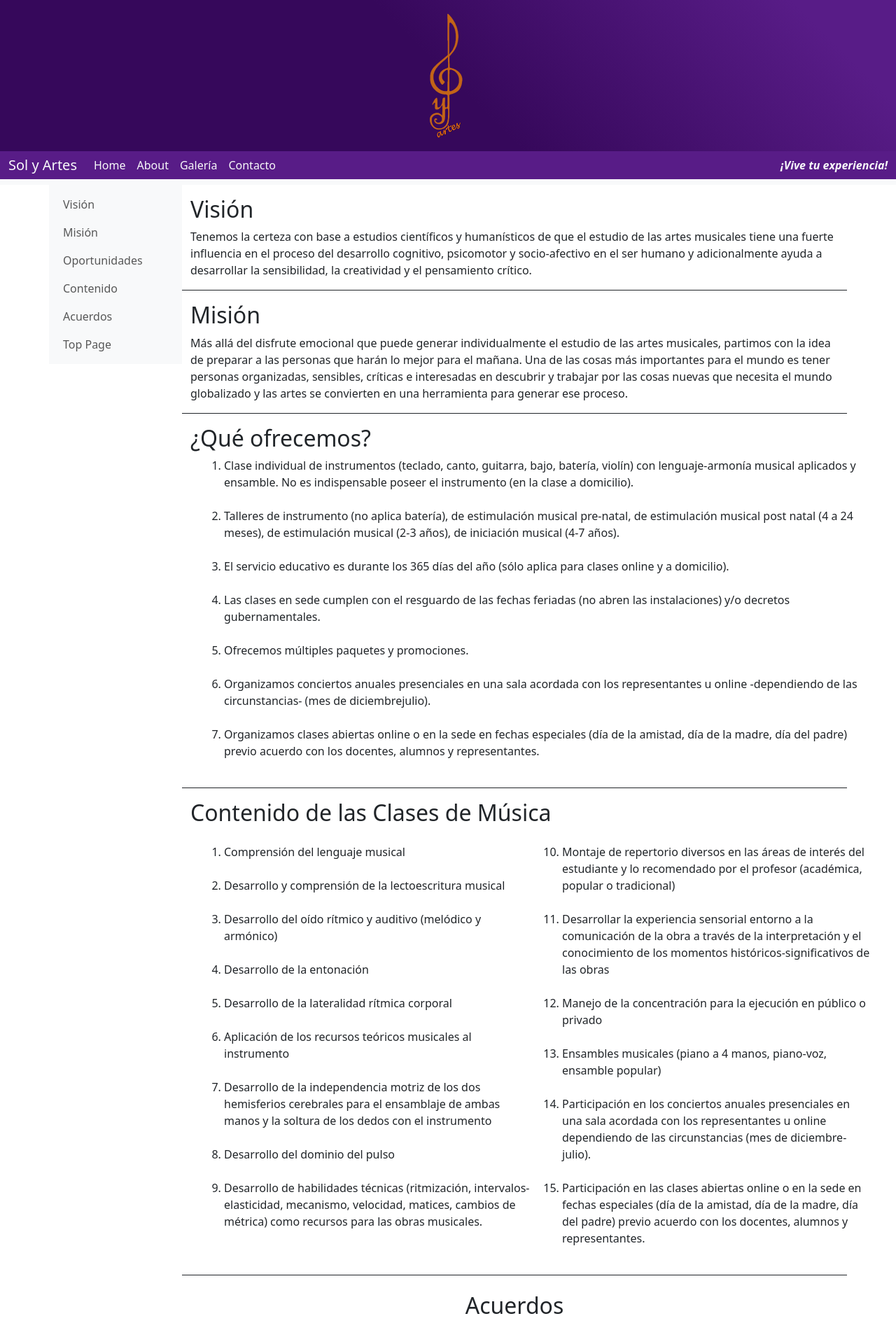
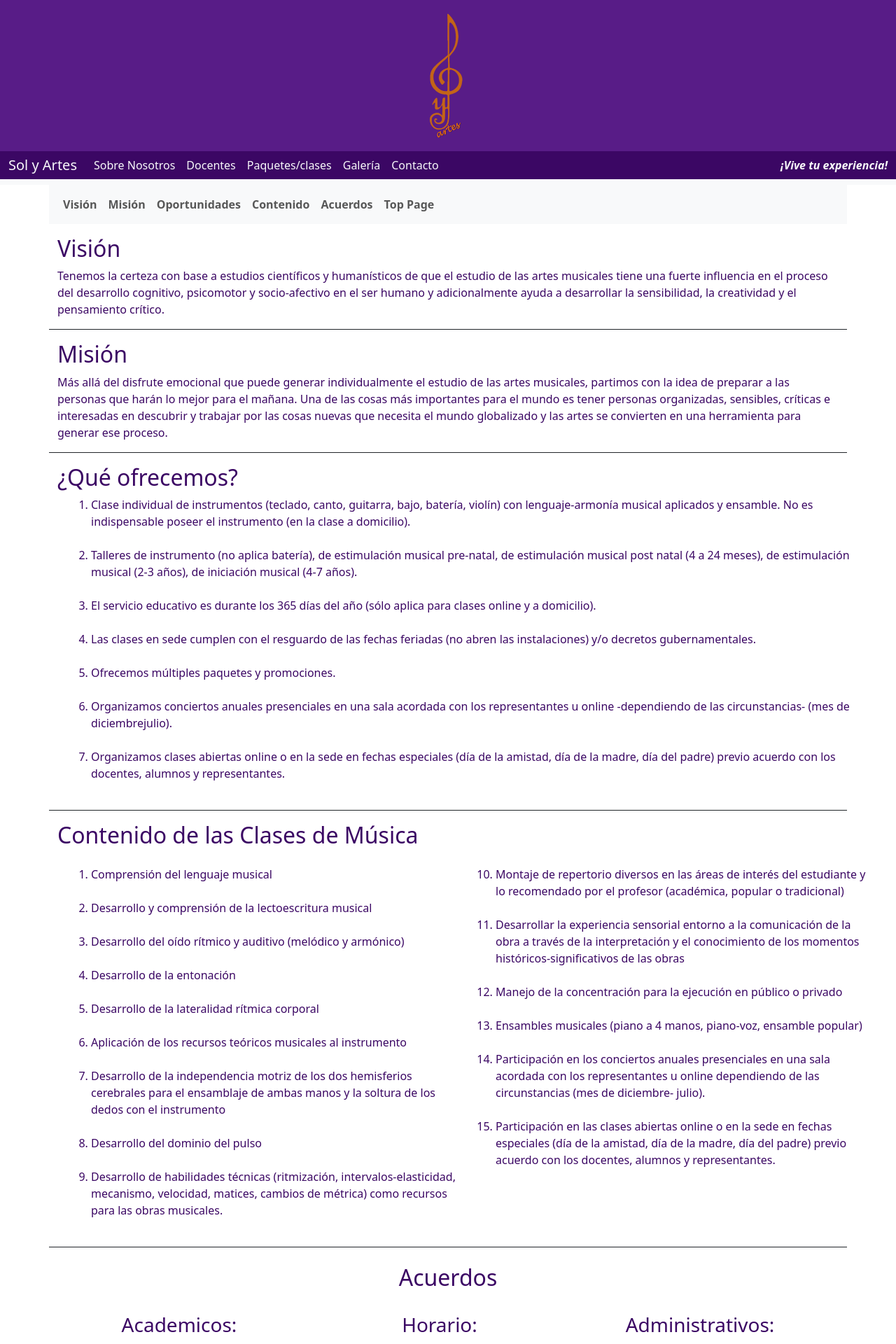
Before and after one commit to miguelfiguera/sol-y-artes, a React (Create React App) app: page /sol-y-artes/about in a window 1280 px wide. Shown: the top 1920 px of the page at 70% size. Built offline with nearby package versions, Linux system fonts and the light colour scheme.

Commit message:
Add teachers.js, teacher.js and classes.js
- adds buttons to navbar for the new components
- adds the teacherObjects.js to create a function that returns
all the code for each teacher.

```diff
--- a/src/components/about.js
+++ b/src/components/about.js
@@ -1,16 +1,28 @@
 import React from "react";
 import { HashLink as Link } from "react-router-hash-link";
 
+
 export function About() {
-  const classForNavAnchors = "text-decoration-none text-reset";
+
+
+
+  const lightPurple='#581c87'
+  const darkOrange='#c2410c'
+  const darkPurple='#3b0764'
+
+  const stylingDark={
+    color:darkPurple
+  }
+
+
   return (
     <div className="container">
       <div id="header"></div>
       <div className="row align-items-start">
-        <nav className="col-2 navbar navbar-expand-lg bg-light sticky-top pe-3">
+        <nav className="navbar navbar-expand-lg bg-light sticky-top">
           <div className="container-fluid">
             <button
-              className="navbar-toggler"
+              className="navbar-toggler sticky-top"
               type="button"
               data-bs-toggle="collapse"
               data-bs-target="#navbarNavDropdown"
@@ -21,36 +33,36 @@ export function About() {
               <span className="navbar-toggler-icon"></span>
             </button>
             <div className="collapse navbar-collapse" id="navbarNavDropdown">
-              <ul className="navbar-nav flex-column">
+              <ul className="navbar-nav">
                 <li className="nav-item">
-                  <Link className="nav-link" to="/sol-y-artes/about#vision">
+                  <strong><Link className="nav-link" to="/sol-y-artes/about#vision">
                   Visión
-                  </Link>
+                  </Link></strong>
                 </li>
                 <li className="nav-item">
-                  <Link className="nav-link" to="/sol-y-artes/about#mision">
+                  <strong><Link className="nav-link" to="/sol-y-artes/about#mision">
                   Misión
-                  </Link>
+                  </Link></strong>
                 </li>
                 <li className="nav-item">
-                  <Link className="nav-link" to="/sol-y-artes/about#ofrecemos">
+                  <strong><Link className="nav-link" to="/sol-y-artes/about#ofrecemos">
                   Oportunidades
-                  </Link>
+                  </Link></strong>
                 </li>
                 <li className="nav-item">
-                  <Link className="nav-link" to="/sol-y-artes/about#contenido">
+                  <strong><Link className="nav-link" to="/sol-y-artes/about#contenido">
                   Contenido
-                  </Link>
+                  </Link></strong>
                 </li>
                 <li className="nav-item">
-                  <Link className="nav-link" to="/sol-y-artes/about#acuerdos">
+                  <strong><Link className="nav-link" to="/sol-y-artes/about#acuerdos">
                   Acuerdos
-                  </Link>
+                  </Link></strong>
                 </li>
                 <li className="nav-item">
-                  <Link className="nav-link" to="/sol-y-artes/about#header">
+                  <strong><Link className="nav-link" to="/sol-y-artes/about#header">
                   Top Page
-                  </Link>
+                  </Link></strong>
                 </li>
               </ul>
             </div>
@@ -60,8 +72,8 @@ export function About() {
 
         <div className="col">
           <div id="vision" className="row mt-3 border-bottom border-dark">
-            <h2> Visión</h2>
-            <p>
+            <h2 style={stylingDark}> Visión</h2>
+            <p style={stylingDark} >
               Tenemos la certeza con base a estudios científicos y humanísticos
               de que el estudio de las artes musicales tiene una fuerte
               influencia en el proceso del desarrollo cognitivo, psicomotor y
@@ -71,8 +83,8 @@ export function About() {
             </p>
           </div>
           <div id="mision" className="row mt-3 border-bottom border-dark">
-            <h2> Misión</h2>
-            <p>
+            <h2 style={stylingDark}> Misión</h2>
+            <p style={stylingDark}>
               Más allá del disfrute emocional que puede generar individualmente
               el estudio de las artes musicales, partimos con la idea de
               preparar a las personas que harán lo mejor para el mañana. Una de
@@ -85,42 +97,42 @@ export function About() {
           </div>
 
           <div id="ofrecemos" className="row mt-3 border-bottom border-dark">
-            <h2> ¿Qué ofrecemos?</h2>{" "}
+            <h2 style={stylingDark}> ¿Qué ofrecemos?</h2>{" "}
             <ol className="ms-5 me-5">
-              <li>
+              <li style={stylingDark}>
                 Clase individual de instrumentos (teclado, canto, guitarra,
                 bajo, batería, violín) con lenguaje-armonía musical aplicados y
                 ensamble. No es indispensable poseer el instrumento (en la clase
                 a domicilio).{" "}
               </li>{" "}
               <br />
-              <li>
+              <li style={stylingDark}>
                 Talleres de instrumento (no aplica batería), de estimulación
                 musical pre-natal, de estimulación musical post natal (4 a 24
                 meses), de estimulación musical (2-3 años), de iniciación
                 musical (4-7 años).
               </li>
               <br />
-              <li>
+              <li style={stylingDark}>
                 El servicio educativo es durante los 365 días del año (sólo
                 aplica para clases online y a domicilio).
               </li>
               <br />
-              <li>
+              <li style={stylingDark}>
                 Las clases en sede cumplen con el resguardo de las fechas
                 feriadas (no abren las instalaciones) y/o decretos
                 gubernamentales.
               </li>
               <br />
-              <li>Ofrecemos múltiples paquetes y promociones.</li>
+              <li style={stylingDark}>Ofrecemos múltiples paquetes y promociones.</li>
               <br />
-              <li>
+              <li style={stylingDark}>
                 Organizamos conciertos anuales presenciales en una sala acordada
                 con los representantes u online -dependiendo de las
                 circunstancias- (mes de diciembrejulio).{" "}
               </li>
               <br />
-              <li>
+              <li style={stylingDark}>
                 Organizamos clases abiertas online o en la sede en fechas
                 especiales (día de la amistad, día de la madre, día del padre)
                 previo acuerdo con los docentes, alumnos y representantes.
@@ -129,36 +141,36 @@ export function About() {
             </ol>
           </div>
           <div id="contenido" className="row mt-3 border-bottom border-dark">
-            <h2> Contenido de las Clases de Música</h2>{" "}
+            <h2 style={stylingDark}> Contenido de las Clases de Música</h2>{" "}
             <ol className="ms-5 me-5">
               <div className="row align-items-start mt-3 border-right border-dark">
                 <div className="col me-3">
-                  <li> Comprensión del lenguaje musical</li>
+                  <li style={stylingDark}> Comprensión del lenguaje musical</li>
                   <br />
-                  <li>Desarrollo y comprensión de la lectoescritura musical</li>
+                  <li style={stylingDark}>Desarrollo y comprensión de la lectoescritura musical</li>
                   <br />
-                  <li>
+                  <li style={stylingDark}>
                     Desarrollo del oído rítmico y auditivo (melódico y armónico)
                   </li>
                   <br />
-                  <li>Desarrollo de la entonación</li>
+                  <li style={stylingDark}>Desarrollo de la entonación</li>
                   <br />
-                  <li>Desarrollo de la lateralidad rítmica corporal</li>
+                  <li style={stylingDark}>Desarrollo de la lateralidad rítmica corporal</li>
                   <br />
-                  <li>
+                  <li style={stylingDark}>
                     Aplicación de los recursos teóricos musicales al instrumento
                   </li>
                   <br />
-                  <li>
+                  <li style={stylingDark}>
                     Desarrollo de la independencia motriz de los dos hemisferios
                     cerebrales para el ensamblaje de ambas manos y la soltura de
                     los dedos con el instrumento
                   </li>
                   <br />
-                  <li>Desarrollo del dominio del pulso</li>
+                  <li style={stylingDark}>Desarrollo del dominio del pulso</li>
                   <br />
 
-                  <li>
+                  <li style={stylingDark}>
                     Desarrollo de habilidades técnicas (ritmización,
                     intervalos-elasticidad, mecanismo, velocidad, matices,
                     cambios de métrica) como recursos para las obras musicales.
@@ -166,36 +178,36 @@ export function About() {
                   <br />
                 </div>
                 <div className="col">
-                  <li>
+                  <li style={stylingDark}>
                     Montaje de repertorio diversos en las áreas de interés del
                     estudiante y lo recomendado por el profesor (académica,
                     popular o tradicional)
                   </li>
                   <br />
-                  <li>
+                  <li style={stylingDark}>
                     Desarrollar la experiencia sensorial entorno a la
                     comunicación de la obra a través de la interpretación y el
                     conocimiento de los momentos históricos-significativos de
                     las obras
                   </li>
                   <br />
-                  <li>
+                  <li style={stylingDark}>
                     Manejo de la concentración para la ejecución en público o
                     privado
                   </li>
                   <br />
-                  <li>
+                  <li style={stylingDark}>
                     Ensambles musicales (piano a 4 manos, piano-voz, ensamble
                     popular)
                   </li>
                   <br />
-                  <li>
+                  <li style={stylingDark}>
                     Participación en los conciertos anuales presenciales en una
                     sala acordada con los representantes u online dependiendo de
                     las circunstancias (mes de diciembre- julio).
                   </li>
                   <br />
-                  <li>
+                  <li style={stylingDark}>
                     Participación en las clases abiertas online o en la sede en
                     fechas especiales (día de la amistad, día de la madre, día
                     del padre) previo acuerdo con los docentes, alumnos y
@@ -208,37 +220,37 @@ export function About() {
           </div>
 
           <div id="acuerdos" className="row ">
-            <h2 className="text-center mt-4">Acuerdos</h2> <br />
+            <h2 style={stylingDark} className="text-center mt-4">Acuerdos</h2> <br />
             <div className="mt-4 row align-items-start">
               <div className="col">
-                <h3 className="text-center">Academicos: </h3>
+                <h3 style={stylingDark} className="text-center">Academicos: </h3>
                 <ul className="ms-5 me-5">
-                  <li>
+                  <li style={stylingDark}>
                     Poseer el material indicado por el docente: libros (copia o
                     pdf), artículos escolares (colores, lápices, cuaderno u
                     hojas pentagramadas, agenda o cuaderno de línea,
                     instrumento-no limitativo).
                   </li>{" "}
                   <br />
-                  <li>
+                  <li style={stylingDark}>
                     El representante debe estar en los alrededores de la clase
                     en caso de que se presente algún requerimiento por parte del
                     docente o el alumno.
                   </li>{" "}
                   <br />
-                  <li>
+                  <li style={stylingDark}>
                     Dar apoyo en la semana en la práctica del instrumento,
                     repertorio o realización de las actividades asignadas por el
                     docente.
                   </li>{" "}
                   <br />
-                  <li>Participar en los recitales organizados en el año</li>
+                  <li style={stylingDark}>Participar en los recitales organizados en el año</li>
                 </ul>
               </div>
               <div className="col">
-                <h3 className="text-center">Horario:</h3>
+                <h3 style={stylingDark} className="text-center">Horario:</h3>
                 <ul className="ms-5 me-5">
-                  <li>
+                  <li style={stylingDark}>
                     Por cuestiones de dificultades de reprogramación horaria
                     para la recuperación de las clases el alumno y el docente
                     deben hacer lo posible para cumplir con las actividades en
@@ -248,7 +260,7 @@ export function About() {
                     domicilio)
                   </li>{" "}
                   <br />
-                  <li>
+                  <li style={stylingDark}>
                     En caso de inasistencia del docente en una clase del horario
                     oficial acordado entre las partes, se descuenta del
                     siguiente pago mensual.{" "}
@@ -256,18 +268,18 @@ export function About() {
                 </ul>
               </div>
               <div className="col">
-                <h3 className="text-center">Administrativos:</h3>
+                <h3 style={stylingDark} className="text-center">Administrativos:</h3>
                 <ul className="ms-5 me-5">
-                  <li>
+                  <li style={stylingDark}>
                     Contribuir con los honorarios respectivos para alquiler de
                     sala en los recitales (de ser necesario).
                   </li>{" "}
                   <br />
-                  <li>
+                  <li style={stylingDark}>
                     Cumplir con los pagos en las fechas de corte de cada alumno.
                   </li>{" "}
                   <br />
-                  <li>
+                  <li style={stylingDark}>
                     Los pagos se realizan contando la primera clase del corte
                     según el paquete elegido.
                   </li>
--- a/src/components/contact.js
+++ b/src/components/contact.js
@@ -21,7 +21,7 @@ export function Contact({ open, closeModal }) {
     background:
       "linear-gradient(45deg, rgba(54,8,91,1) 50%, rgba(88,28,135,1) 90%)",
     padding: "50px",
-    zIndex: 1000,
+    zIndex: 1030,
     maxWidth: 600,
     maxHeight: 400,
   };
@@ -33,7 +33,7 @@ export function Contact({ open, closeModal }) {
     right: 0,
     bottom: 0,
     backgroundColor: "rgba(0, 0, 0, .8)",
-    zIndex: 1000,
+    zIndex: 1030,
   };
 
   const imgSize = {
--- a/src/components/header.js
+++ b/src/components/header.js
@@ -3,16 +3,13 @@ import { Navbar } from "./navbar";
 
 export function Header() {
 
+  const lightPurple='#581c87'
 
   const darkPurple='#3b0764'
 
-  const styling={
-    background: 'rgb(54,8,91)',
-background: 'linear-gradient(45deg, rgba(54,8,91,1) 50%, rgba(88,28,135,1) 90%)'
-  }
 
   return (
-    <div className="page-header mb-0 pb-3" style={styling} >
+    <div className="page-header mb-0 pb-3" style={{backgroundColor:lightPurple}} >
       <div className="text-center">
         <img
           src={logo}
--- a/src/components/home.js
+++ b/src/components/home.js
@@ -4,11 +4,20 @@ import Plan2 from "../graphic_resources/Instagram story  instrumentos musicales
 import Plan3 from "../graphic_resources/jazz club flyer -1 (2).png";
 
 export function Home() {
+
+  const lightPurple='#581c87'
+  const darkOrange='#c2410c'
+  const darkPurple='#3b0764'
+
+  const stylingDark={
+    color:darkPurple
+  }
+
   return (
     <div className="container">
       <div className="text-center">
-        <h1>Escuela Sol y Artes</h1>
-        <p>
+        <h1 style={{color:darkOrange}}>Escuela Sol y Artes</h1>
+        <p style={stylingDark}>
           Somos una organización de músicos con formación profesional
           que prestamos servicios de clases particulares a domicilio y online.
         </p>
@@ -22,8 +31,8 @@ export function Home() {
             className="col-3"
           />
           <div className="col">
-            <h2>title</h2>
-            <p>
+            <h2 style={stylingDark}>title</h2>
+            <p style={stylingDark}>
             Lorem ipsum dolor sit amet, consectetur adipiscing elit. Sed sed quam in quam consectetur volutpat. Aenean posuere, sem sit amet consectetur feugiat, nulla odio vulputate justo, quis varius metus felis quis magna. Aenean laoreet sapien lacus, eu blandit leo vestibulum et. Aliquam dapibus, mi a pharetra pulvinar, eros eros sollicitudin mauris, ac lobortis quam libero quis metus. Sed nibh risus, laoreet quis elit vitae, suscipit faucibus eros. Pellentesque et justo tortor. Nullam vitae erat id risus iaculis convallis a et ante. Quisque consequat nec nibh vitae euismod. Donec quis tellus mi. Sed sodales mauris sed vehicula auctor.
             </p>
           </div>
@@ -33,8 +42,8 @@ export function Home() {
 
         <div className="row align-items-start mt-5 mb-5  border-bottom border-dark">
           <div className="col">
-            <h2>Title 2</h2>
-            <p>
+            <h2 style={stylingDark}>Title 2</h2>
+            <p style={stylingDark}>
             Lorem ipsum dolor sit amet, consectetur adipiscing elit. Sed sed quam in quam consectetur volutpat. Aenean posuere, sem sit amet consectetur feugiat, nulla odio vulputate justo, quis varius metus felis quis magna. Aenean laoreet sapien lacus, eu blandit leo vestibulum et. Aliquam dapibus, mi a pharetra pulvinar, eros eros sollicitudin mauris, ac lobortis quam libero quis metus. Sed nibh risus, laoreet quis elit vitae, suscipit faucibus eros. Pellentesque et justo tortor. Nullam vitae erat id risus iaculis convallis a et ante. Quisque consequat nec nibh vitae euismod. Donec quis tellus mi. Sed sodales mauris sed vehicula auctor.
             </p>
           </div>
@@ -46,8 +55,8 @@ export function Home() {
         <div className=" row align-items-start mt-5 mb-5">
           <img className="col-3" src={Plan3} alt="Jazz Club Flyer" style={{maxHeight:400,maxWidth:200}} />
           <div className="col">
-            <h2>Title 3</h2>
-            <p>
+            <h2 style={stylingDark}>Title 3</h2>
+            <p style={stylingDark}>
             Lorem ipsum dolor sit amet, consectetur adipiscing elit. Sed sed quam in quam consectetur volutpat. Aenean posuere, sem sit amet consectetur feugiat, nulla odio vulputate justo, quis varius metus felis quis magna. Aenean laoreet sapien lacus, eu blandit leo vestibulum et. Aliquam dapibus, mi a pharetra pulvinar, eros eros sollicitudin mauris, ac lobortis quam libero quis metus. Sed nibh risus, laoreet quis elit vitae, suscipit faucibus eros. Pellentesque et justo tortor. Nullam vitae erat id risus iaculis convallis a et ante. Quisque consequat nec nibh vitae euismod. Donec quis tellus mi. Sed sodales mauris sed vehicula auctor.
             </p>
           </div>
--- a/src/components/navbar.js
+++ b/src/components/navbar.js
@@ -3,12 +3,13 @@ import { Link } from "react-router-dom";
 
 
 export function Navbar({open}) {
+  const darkPurple='#3b0764'
   const lightPurple='#581c87'
 
 
   return (
     <nav className="navbar navbar-expand-lg bg-light mt-0 pt-0" >
-      <div className="container-fluid mt-0 pt-0" style={{backgroundColor:lightPurple}}>
+      <div className="container-fluid mt-0 pt-0" style={{backgroundColor:darkPurple}}>
         <Link className="navbar-brand text-light" to="/sol-y-artes/">
           Sol y Artes
         </Link>
@@ -25,14 +26,20 @@ export function Navbar({open}) {
         </button>
         <div className="collapse navbar-collapse" id="navbarText">
           <ul className="navbar-nav me-auto mb-2 mb-lg-0">
+
             <li className="nav-item">
-              <Link className="text-light nav-link active" aria-current="page" to="/sol-y-artes/">
-                Home
+              <Link className=" text-light nav-link" to="/sol-y-artes/about">
+                Sobre Nosotros
               </Link>
             </li>
             <li className="nav-item">
-              <Link className=" text-light nav-link" to="/sol-y-artes/about">
-                About
+              <Link className=" text-light nav-link" to="/sol-y-artes/docentes">
+                Docentes
+              </Link>
+            </li>
+            <li className="nav-item">
+              <Link className=" text-light nav-link" to="/sol-y-artes/clases">
+                Paquetes/clases
               </Link>
             </li>
             <li className="nav-item">
--- /dev/null
+++ b/src/components/teachers/teacherObjects.js
@@ -0,0 +1,3 @@
+// this may need uniqid()
+
+const teachers=[{}]
```
Also changed, not shown: src/components/teachers/teacher.js (added, +7 -0 lines), src/components/teachers/teachers.js (added, +7 -0 lines), src/components/classes.js (added), src/index.css (line endings or trailing spaces).
